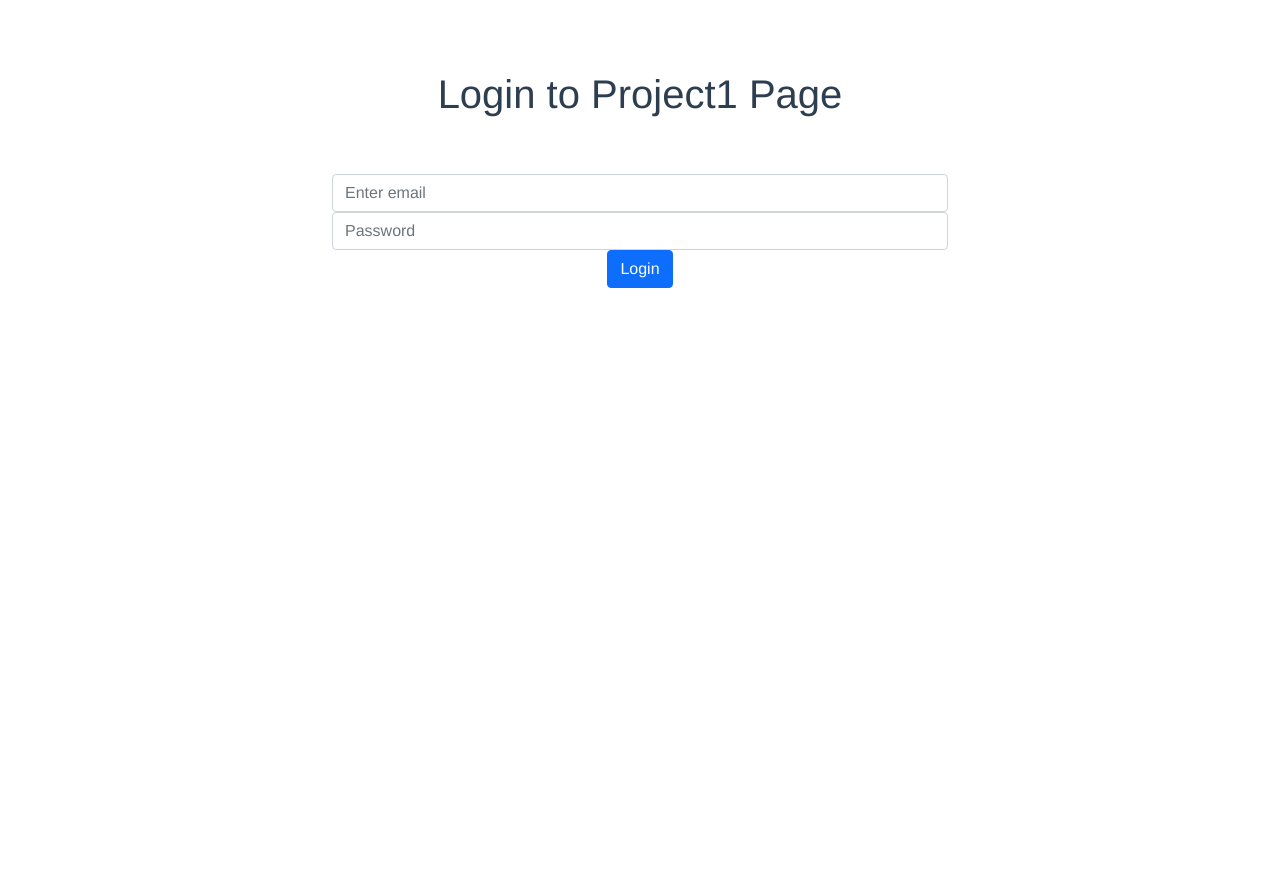
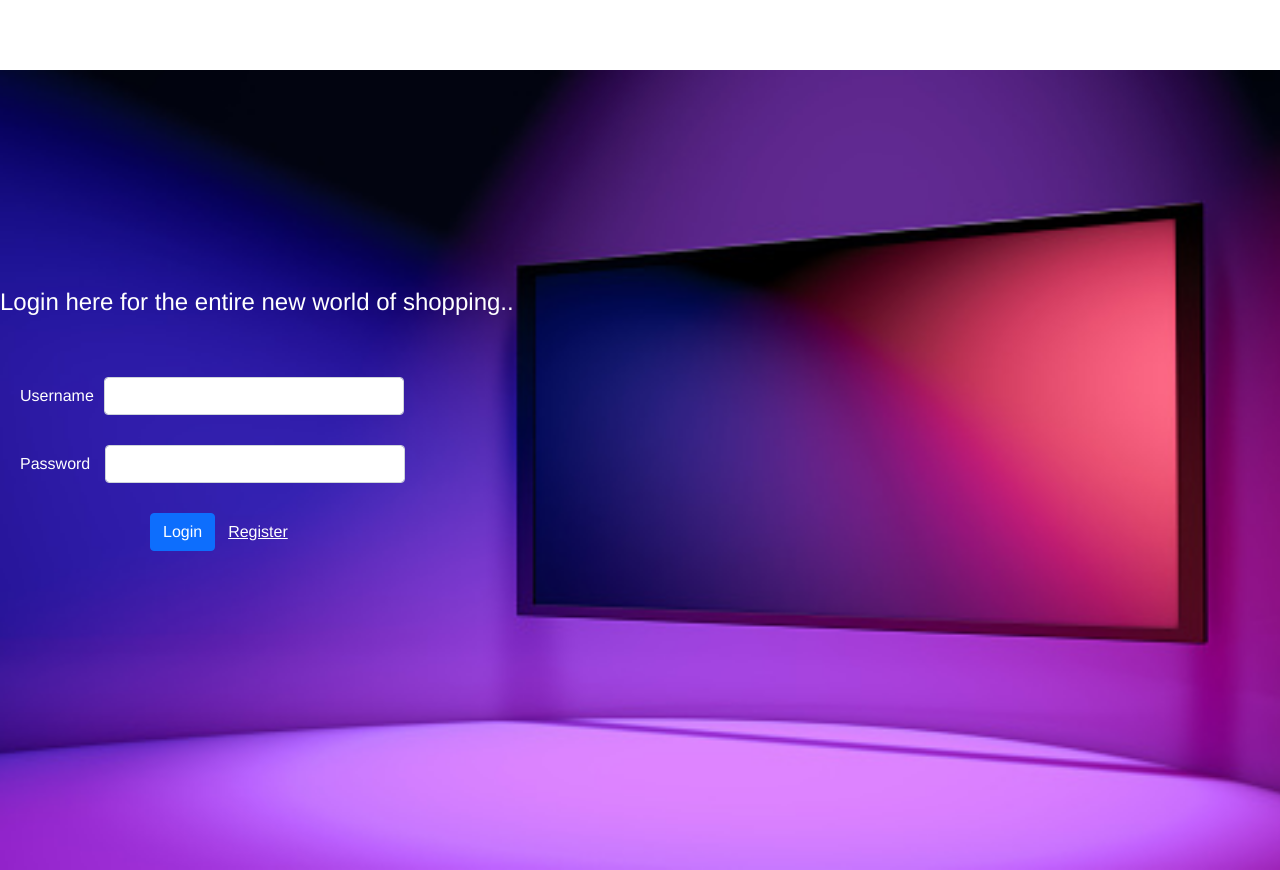
Before and after one commit to raoulnzefa/VueProject, a Vue app: page /login in a window 1280 px wide. Before the commit the page ends 800 px from the top, so only its background shows below. Built offline with nearby package versions, Linux system fonts and the light colour scheme.

Commit message:
Login page commit

```diff
--- a/package.json
+++ b/package.json
@@ -42,7 +42,9 @@
     "parserOptions": {
       "parser": "babel-eslint"
     },
-    "rules": {}
+    "rules": {
+      "no-unused-vars": "off"
+    }
   },
   "browserslist": [
     "> 1%",
--- a/src/views/Login.vue
+++ b/src/views/Login.vue
@@ -1,38 +1,74 @@
 <template>
-  <div class="container-fluid">
-    <h1>Login to Project1 Page</h1>
-    <br />
-    <br />
-    <div class="row">
-      <div class="col-md-3"></div>
-      <div class="col-md-6">
-        <form>
-          <div class="form-group">
-            <input
-              type="email"
-              class="form-control"
-              id="exampleInputEmail1"
-              aria-describedby="emailHelp"
-              placeholder="Enter email"
-            />
-          </div>
-          <div class="form-group">
-            <input
-              type="password"
-              class="form-control"
-              id="exampleInputPassword1"
-              placeholder="Password"
-            />
-          </div>
-          <button type="submit" class="btn btn-primary">Login</button>
+    <div class="bg">
+        <h2>sdjasd</h2>
+        <h4>Login here for the entire new world of shopping..</h4>
+        <form @submit.prevent="submitAction">
+            <div class="form-group" style="margin-top: 50px; margin-left: 20px; text-align: left; vertical-align: middle">
+                <label for="userName">Username</label>
+                <input type="text" style="margin-top: 10px; width:300px; margin-left: 10px; display:inline-block;" v-model="userName" name="userName" class="form-control" :class="{ 'is-invalid': submit && !userName }" />
+                <div v-show="submit && !userName" class="invalid-feedback">UserName is mandatory</div>
+            </div>
+            <div class="form-group" style="margin-top: 20px; margin-left: 20px; text-align: left;">
+                <label htmlFor="password">Password</label>
+                <input type="password" style="margin-top: 10px; margin-left: 15px; width:300px; display:inline-block;" v-model="password" name="password" class="form-control" :class="{ 'is-invalid': submit && !password }" />
+                <div v-show="submit && !password" class="invalid-feedback">Password is mandatory</div>
+            </div>
+            <div class="form-group" style="margin-top: 30px; margin-left: 150px;">
+                <button class="btn btn-primary" v-on:click="onClickEvent()" >Login</button>
+                <router-link to="/register" class="btn btn-link" style="color: white">Register</router-link>
+            </div>
         </form>
-      </div>
-      <div class="col-md-3"></div>
     </div>
-  </div>
 </template>
+
 <script>
-export default {};
+// eslint-disable-next-line no-unused-vars
+import { mapState, mapActions } from 'vuex'
+export default {
+    data () {
+        return {
+            userName: '',
+            password: '',
+            submit: false
+        }
+    },
+    computed: {
+        ...mapState('userAcc', ['status'])
+    },
+    methods: {
+        ...mapActions('userAcc', ['login', 'logout']),
+        submitAction (e) {
+            this.submit = true;
+            const { userName, password } = this;
+            if (userName && password) {
+                this.login({ userName, password })
+            }
+        },
+        onClickEvent(){
+            window.location.href = "/";
+        }
+    }
+};
 </script>
-
-<style scoped></style>
+<style scoped>
+h2{
+  color: transparent;
+}
+h4{
+  color: white;
+  margin-top: 180px;
+}
+label{
+  color: white;
+}
+.bg{
+  text-align: left;
+  vertical-align: middle;
+  background-image: url("../assets/login.jpeg"); /* The image used */
+  background-color: #cccccc; /* Used if the image is unavailable */
+  height: 800px; /* You must set a specified height */
+  background-position: center; /* Center the image */
+  background-repeat: no-repeat; /* Do not repeat the image */
+  background-size: cover; /* Resize the background image to cover the entire container */
+}
+</style>
```
Also changed, not shown: src/views/Register.vue (added, +63 -0 lines), src/assets/login.jpeg (added).
